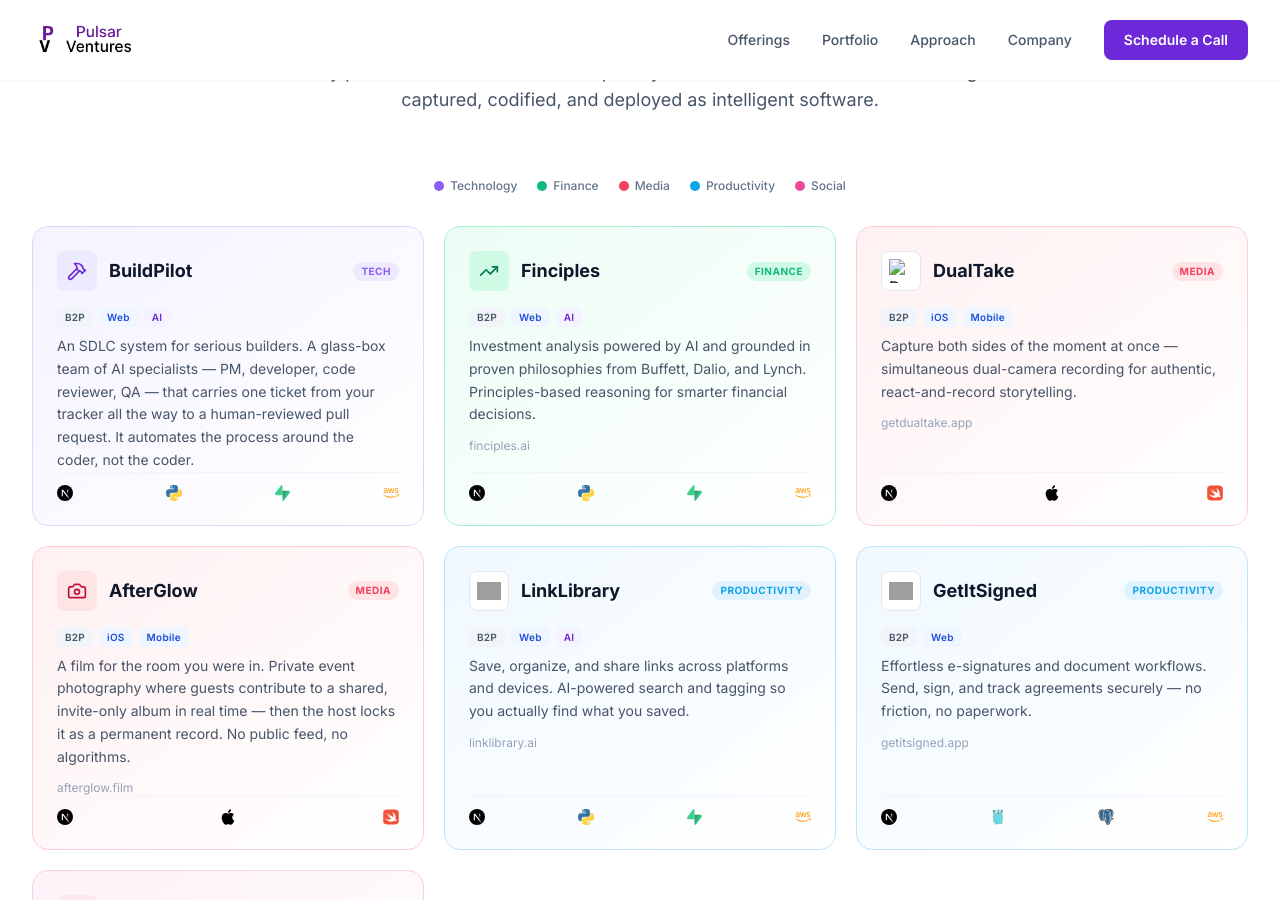
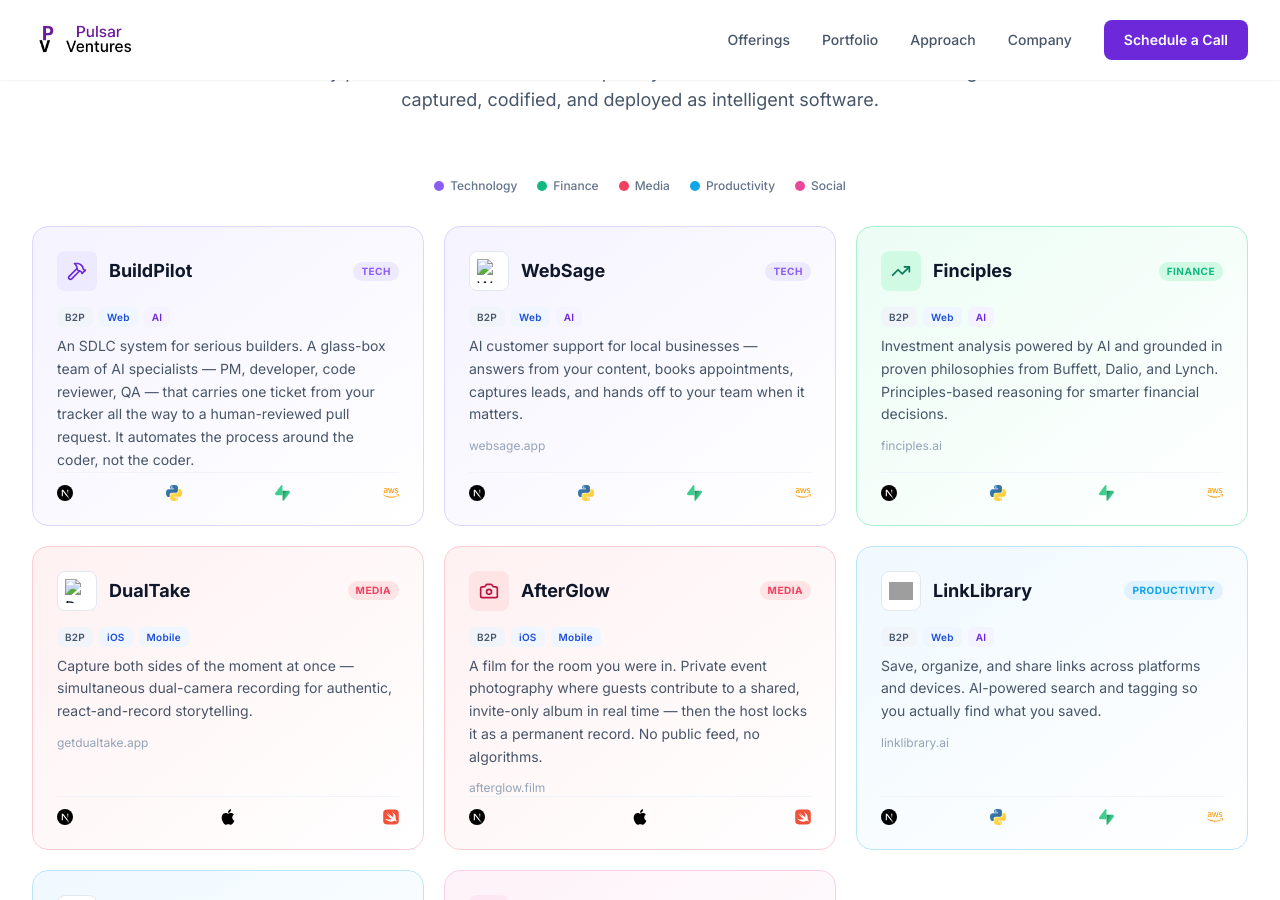
Before and after one commit to pulsarventures/pv-website, a Jekyll site: the page built from index.html, in a window 1280 px wide and 900 px high, scrolled down 2450 px. Built offline with Jekyll 4.4.1, drawn with Linux system fonts in a browser that asks for light colours; nearby versions of some CDN libraries; grey boxes are pictures that could not be loaded.

Commit message:
feat: add WebSage to homepage and v3 portfolio
Surface websage.app in the Technology portfolio grid and v3 products footer so the AI support product is discoverable alongside the rest of the studio portfolio.

Co-authored-by: Cursor <cursoragent@cursor.com>

```diff
--- a/index.html
+++ b/index.html
@@ -300,6 +300,24 @@ permalink: /
                 <p class="text-sm text-slate-600 leading-relaxed">An SDLC system for serious builders. A glass-box team of AI specialists — PM, developer, code reviewer, QA — that carries one ticket from your tracker all the way to a human-reviewed pull request. It automates the process around the coder, not the coder.</p>
                 {% include product-tech-logos.html logos="nextjs,python,supabase,aws" %}
             </div>
+
+
+            <!-- WebSage — Technology -->
+            <a href="https://websage.app" target="_blank" rel="noopener noreferrer" class="group flex flex-col h-full rounded-2xl p-6 border border-violet-200 bg-gradient-to-br from-violet-50 to-white card-hover reveal reveal-delay-1">
+                <div class="flex items-center justify-between mb-4">
+                    <div class="flex items-center gap-3">
+                        <div class="w-10 h-10 rounded-lg bg-white border border-slate-200 flex items-center justify-center overflow-hidden">
+                            <img src="https://websage.app/logo/websage-favicon.svg" alt="WebSage logo" referrerpolicy="no-referrer" loading="lazy" class="w-6 h-6 object-contain">
+                        </div>
+                        <h3 class="text-lg font-bold text-slate-900">WebSage</h3>
+                    </div>
+                    <span class="text-[10px] font-bold uppercase tracking-wider text-violet-500 bg-violet-100 px-2 py-0.5 rounded-full">Tech</span>
+                </div>
+                {% include product-service-tags.html tags="b2p,web,ai" %}
+                <p class="text-sm text-slate-600 leading-relaxed">AI customer support for local businesses — answers from your content, books appointments, captures leads, and hands off to your team when it matters.</p>
+                <span class="text-xs text-slate-400 mt-3 block">websage.app</span>
+                {% include product-tech-logos.html logos="nextjs,python,supabase,aws" %}
+            </a>
 
             <!-- Finciples — Finance -->
             <a href="https://finciples.ai" target="_blank" rel="noopener noreferrer" class="group flex flex-col h-full rounded-2xl p-6 border border-emerald-200 bg-gradient-to-br from-emerald-50 to-white card-hover reveal reveal-delay-1">
```
Also changed, not shown: v3.html (+13 -0 lines).
